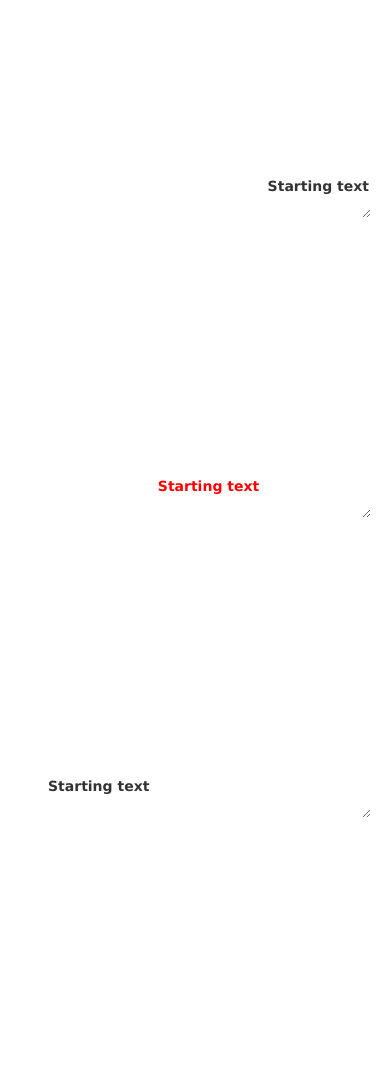
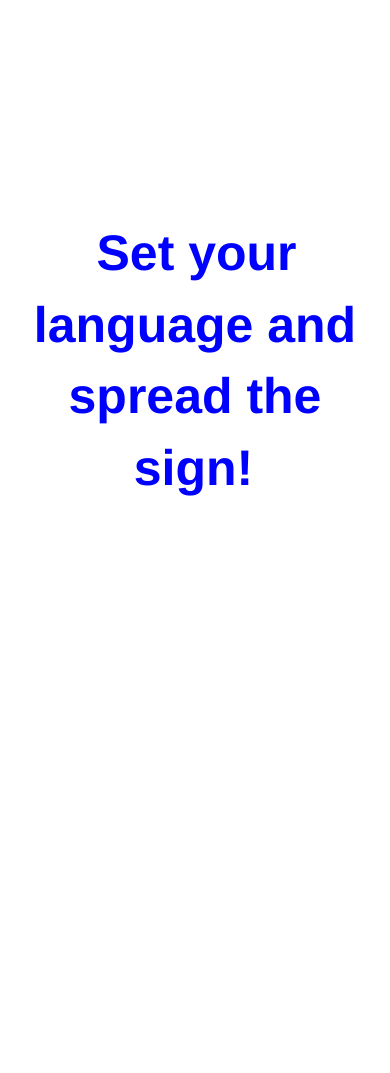
Before and after one commit to nmatej1/Speech2SignTranslator, a Flask app: page / in a window 390 px wide. Shown: the part 431-1504 px from the top of the page. After the commit the page ends 927 px from the top, so only its background shows below. Run offline with Flask 2, Linux system fonts and the light colour scheme; some libraries are stand-ins or nearby versions.

Commit message:
Highlihgting subtitles

```diff
--- a/app/templates/index.html
+++ b/app/templates/index.html
@@ -1,6 +1,24 @@
 <!DOCTYPE html>
 <!--CSS COMMANDS-->
 <style type="text/css">
+  #results {
+    font-size: 30px;
+    font-weight: bold;
+    border: 0px;
+    padding: 15px;
+    text-align: center;
+    min-height: 150px;
+  }
+
+  .final {
+    color: black;
+    padding-right: 3px;
+  }
+
+  .interim {
+    color: gray;
+  }
+
   .col-centered {
     float: none;
     margin: 0 auto;
@@ -60,6 +78,8 @@
       var remember = '';
       var timer;
       var to_remember = '';
+      var final_transcript = '';
+
 
       function run_text(string) {
         if (string.length === 0) {
@@ -129,10 +149,11 @@
       }
 
       function play_subtitle(short_text, text) {
-        document.getElementById('subtitle_past').value = past_play.join(' ');
+        var past_len = subtitles_past.length;
+        subtitles_past.innerHTML = linebreak(past_play.slice(Math.max(past_len - 5, 1)).join(' '));
         past_play.push(text);
-        document.getElementById('subtitle_now').value = short_text;
-        document.getElementById('subtitle_future').value = to_play.map(x => x[2]).join(' ');
+        subtitles_now.innerHTML = linebreak(short_text);
+        final_future_span.innerHTML = linebreak(to_play.map(x => x[2]).join(' '));
       }
 
       function play_another() {
@@ -178,6 +199,21 @@
       };
 
       recognition.onresult = function (event) {
+        /*var interim_transcript = '';
+        for (var i = event.resultIndex; i < event.results.length; ++i) {
+            if (event.results[i].isFinal) {
+                final_transcript += event.results[i][0].transcript;
+            } else {
+                interim_transcript += event.results[i][0].transcript;
+            }
+        }
+        final_span.innerHTML = linebreak(final_transcript);
+        interim_span.innerHTML = linebreak(interim_transcript);
+        if (final_transcript || interim_transcript) {
+            showButtons('inline-block');
+        }*/
+
+
         console.log(event.results.length);
         if (event.results.length !== 1) {
           console.log('Got in');
@@ -200,6 +236,19 @@
 //      run_text("Hi how are you doing");
       recognition.start();
     });
+
+    var current_style;
+    function showButtons(style) {
+        if (style == current_style) {
+            return;
+        }
+        current_style = style;
+    }
+    var two_line = /\n\n/g;
+    var one_line = /\n/g;
+    function linebreak(s) {
+        return s.replace(two_line, '<p></p>').replace(one_line, '<br>');
+    }
   </script>
 
   <title>Bootstrap header</title>
@@ -278,27 +327,16 @@
   </div>
 </div>
 
+<div class="row"></div>
+
 <div class="container">
-  <div class="col-sm-4" align="right">
-    <div class="subtitles">
-      <textarea id="subtitle_past" style="width:109%; text-align:right;"> Starting text
-      </textarea>
+    <div id="results">
+        <span class="final" id="subtitles_past"></span>
+        <span style="color:blue;font-weight:bold;font-size:50px" id="subtitles_now">Set your language and spread the sign!</span>
+        <span id="final_future_span" class="final"></span>
+        <span id="interim_future_span" class="interim"></span>
+        <p>
     </div>
-  </div>
-
-  <div class="col-sm-4" align="center">
-    <div class="subtitles">
-      <textarea id="subtitle_now" style="width:109%; text-align:center; color:red;">Starting text
-      </textarea>
-    </div>
-  </div>
-
-  <div class="col-sm-4" align="left">
-    <div class="subtitles">
-            <textarea id="subtitle_future" style="width:109%; text-align:left;">Starting text
-            </textarea>
-    </div>
-  </div>
 </div>
 </body>
 </html>
```
